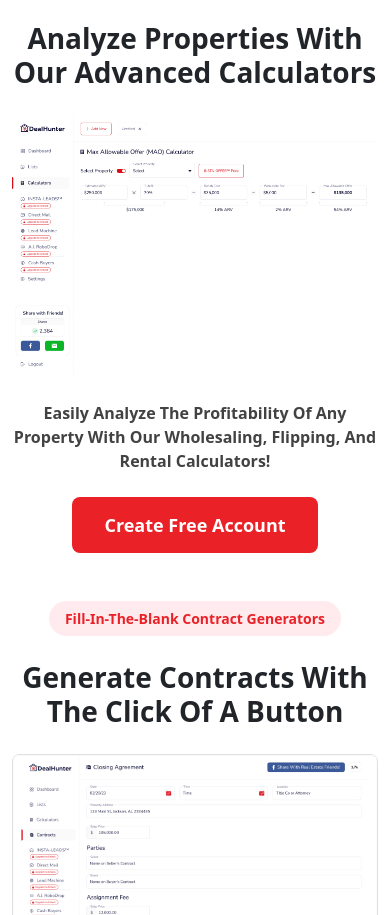
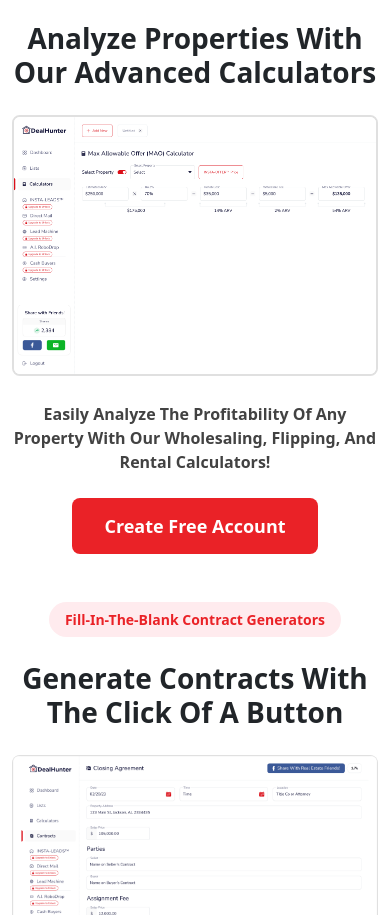
Before and after one commit to TajulDev/deal-hunter-home, a plain HTML site: page index.html in a window 390 px wide. Shown: the part 3499-4414 px from the top of the page. Drawn offline with nearby package versions, Linux system fonts and the light colour scheme.

```diff
--- a/index.html
+++ b/index.html
@@ -324,7 +324,7 @@
                             <h2 class="section__title custom_res">
                                 Analyze Properties With Our Advanced Calculators
                             </h2>
-                            <img class="pro d-block d-md-none w-100 mx-auto" src="assets/home-assets/Calculator.png"
+                            <img class="d-block d-md-none w-100 mx-auto" src="assets/home-assets/Calculator.png"
                                 alt="img">
                             <p class="">Easily Analyze The Profitability Of Any Property With Our Wholesaling, Flipping,
                                 And Rental Calculators!</p>
```
